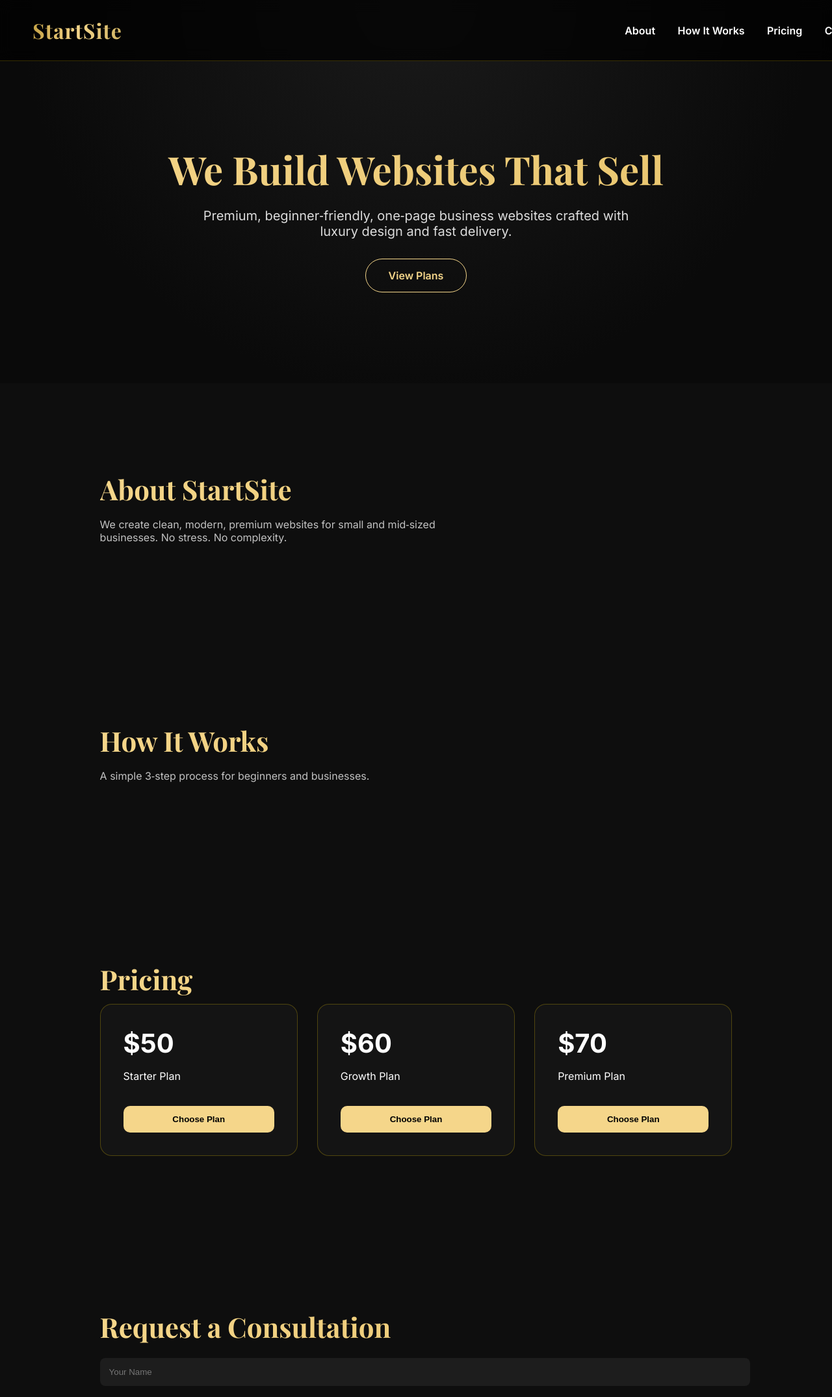
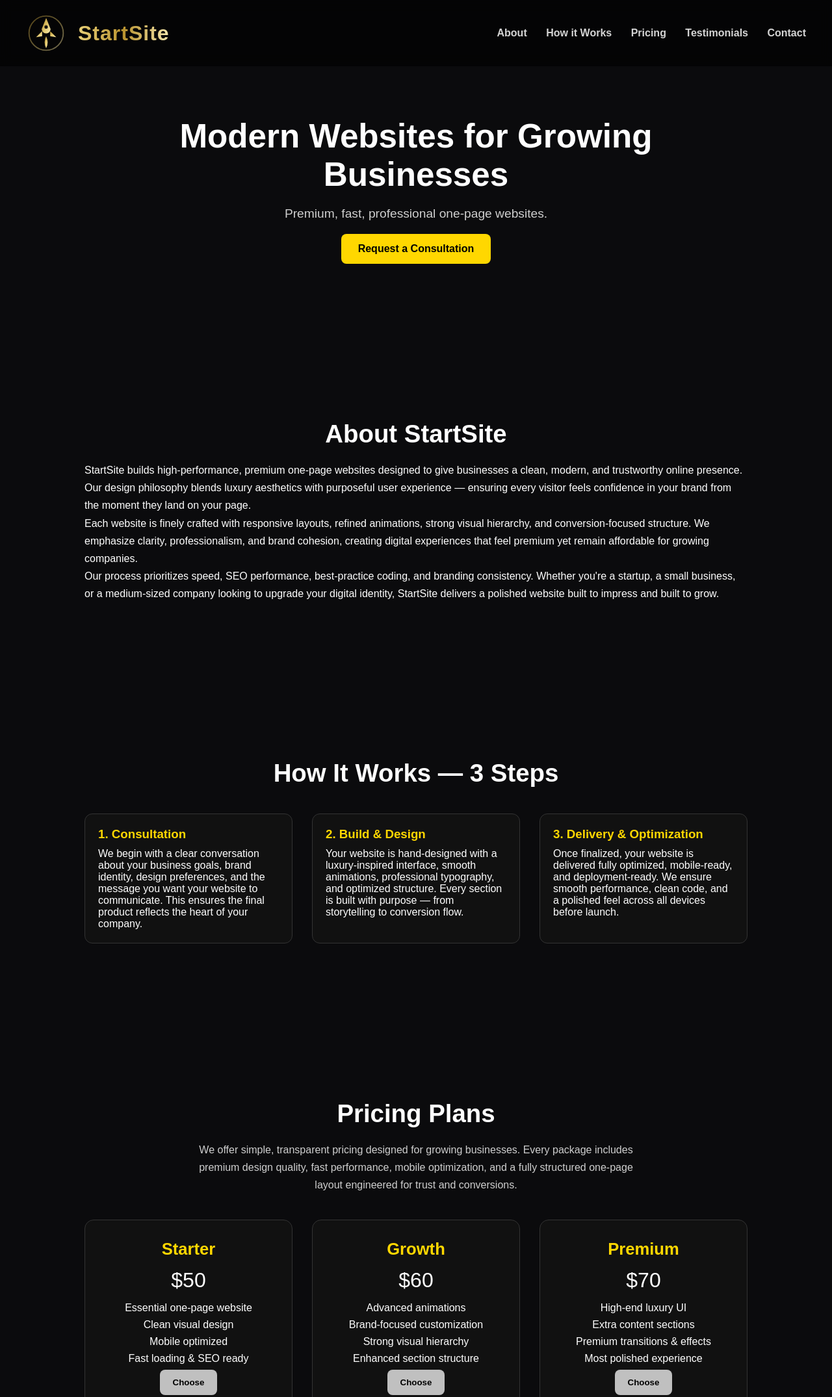
Before and after one commit to startsitedesigns/startsitedesign.github.io, a plain HTML site: page index.html in a window 1280 px wide. Shown: the top 2150 px of the page at 65% size. Drawn offline with nearby package versions, Linux system fonts and the light colour scheme.

Commit message:
index.html

```diff
--- a/index.html
+++ b/index.html
@@ -1,263 +1,182 @@
-<!doctype html>
+<!DOCTYPE html>
 <html lang="en">
 <head>
-  <meta charset="utf-8" />
-  <meta name="viewport" content="width=device-width, initial-scale=1" />
-  <title>StartSite — Premium Website Retailing</title>
-
-  <!-- Luxury Fonts -->
-  <link href="https://fonts.googleapis.com/css2?family=Inter:wght@300;400;600;700;800&family=Playfair+Display:wght@400;600;700&display=swap" rel="stylesheet">
-
+<meta charset="UTF-8" />
+<meta name="viewport" content="width=device-width, initial-scale=1.0" />
+<title>StartSite — Premium Web Design</title>
 <style>
-    body {
-      margin:0;
-      font-family: Inter, sans-serif;
-      background:#0e0e0e;
-      color:white;
-      scroll-behavior:smooth;
-    }
-
-    /* Header */
-    header {
-      display:flex;
-      justify-content:space-between;
-      align-items:center;
-      padding:25px 50px;
-      background:rgba(0,0,0,0.7);
-      position:fixed;
-      top:0;
-      width:100%;
-      z-index:1000;
-      backdrop-filter:blur(10px);
-      border-bottom:1px solid rgba(255,215,0,0.2);
-    }
-
-    .logo {
-      font-family: "Playfair Display", serif;
-      font-size:32px;
-      font-weight:700;
-      letter-spacing:1px;
-      background: linear-gradient(90deg, #c7a447, #f5d68a, #d1b464);
-      -webkit-background-clip:text;
-      color:transparent;
-    }
-
-    nav a {
-      margin-left:30px;
-      font-weight:600;
-      color:white;
-      cursor:pointer;
-      text-decoration:none;
-    }
-
-    nav a:hover { color:#f5d68a; }
-
-    /* Hero */
-    .hero {
-      padding-top:180px;
-      padding-bottom:140px;
-      text-align:center;
-      background: radial-gradient(circle at top, #1a1a1a 0%, #0a0a0a 70%);
-    }
-
-    .hero h1 {
-      font-size:60px;
-      font-weight:800;
-      font-family: "Playfair Display";
-      margin-bottom:20px;
-      background: linear-gradient(90deg, #f5d68a, #e8c46b);
-      -webkit-background-clip:text;
-      color:transparent;
-      animation: fadeUp 1.5s ease;
-    }
-
-    .hero p {
-      font-size:20px;
-      max-width:700px;
-      margin:auto;
-      opacity:0.85;
-      animation: fadeUp 2s ease;
-    }
-
-    .btn {
-      display:inline-block;
-      margin-top:30px;
-      padding:15px 35px;
-      border-radius:50px;
-      border:1px solid #f5d68a;
-      color:#f5d68a;
-      cursor:pointer;
-      font-weight:600;
-      transition:0.3s;
-    }
-
-    .btn:hover {
-      background:#f5d68a;
-      color:black;
-    }
-
-    /* Sections */
-    section {
-      padding:100px 12%;
-    }
-
-    h2.section-title {
-      font-family:"Playfair Display";
-      font-size:42px;
-      margin-bottom:10px;
-      background: linear-gradient(90deg, #f5d68a, #e8c46b);
-      -webkit-background-clip:text;
-      color:transparent;
-    }
-
-    .section-sub {
-      opacity:0.75;
-      max-width:600px;
-      margin-bottom:40px;
-    }
-
+/* Basic reset */
+* { margin:0; padding:0; box-sizing:border-box; }
+body { font-family:Arial, sans-serif; background:#0b0b0d; color:white; }
+header { display:flex; justify-content:space-between; align-items:center; padding:20px 40px; position:fixed; top:0; width:100%; background:rgba(0,0,0,0.6); backdrop-filter:blur(10px); z-index:100; }
+header img { height:50px; }
+nav a { margin-left:25px; color:#d4d4d4; text-decoration:none; font-weight:bold; cursor:pointer; }
+nav a:hover { color:gold; }
+section { padding:120px 40px; max-width:1100px; margin:auto; }
+.hero { text-align:center; padding-top:180px; }
+.hero h1 { font-size:3.2rem; margin-bottom:20px; }
+.hero p { font-size:1.2rem; color:#cfcfcf; }
+.btn { padding:14px 26px; background:gold; color:black; font-weight:bold; border-radius:8px; cursor:pointer; text-decoration:none; display:inline-block; margin-top:20px; }
+/* About */
+.about h2, .how h2, .pricing h2, .testimonials h2, .contact h2 { font-size:2.4rem; margin-bottom:20px; text-align:center; }
+.about p { line-height:1.7; }
+/* How it works */
+.steps { display:grid; grid-template-columns:repeat(auto-fit,minmax(260px,1fr)); gap:30px; margin-top:40px; }
+.step { padding:20px; background:#111; border:1px solid #333; border-radius:12px; }
+.step h3 { margin-bottom:10px; color:gold; }
 /* Pricing */
-    .pricing-grid {
-      display:grid;
-      grid-template-columns:repeat(auto-fit, minmax(280px, 1fr));
-      gap:30px;
-    }
-
-    .price-card {
-      background:#141414;
-      padding:35px;
-      border-radius:18px;
-      border:1px solid rgba(255,215,0,0.25);
-      transition:0.3s;
-    }
-
-    .price-card:hover {
-      transform:translateY(-8px);
-      box-shadow:0 0 25px rgba(255,215,0,0.15);
-    }
-
-    .price {
-      font-size:40px;
-      margin-bottom:10px;
-      font-weight:700;
-    }
-
-    .select-btn {
-      margin-top:20px;
-      width:100%;
-      background:#f5d68a;
-      border:none;
-      padding:13px;
-      border-radius:10px;
-      font-weight:700;
-      cursor:pointer;
-      transition:0.3s;
-    }
-
-    .select-btn:hover { background:white; }
-
-    /* Contact Form */
-    form input, form textarea {
-      width:100%;
-      padding:14px;
-      margin:10px 0;
-      border-radius:8px;
-      border:none;
-      background:#1d1d1d;
-      color:white;
-    }
-
-    form button {
-      background:#f5d68a;
-      padding:15px 35px;
-      border:none;
-      border-radius:10px;
-      font-weight:700;
-      cursor:pointer;
-      margin-top:10px;
-    }
-
+.pricing-cards { display:grid; grid-template-columns:repeat(auto-fit,minmax(260px,1fr)); gap:30px; margin-top:40px; }
+.card { background:#111; border:1px solid #333; border-radius:14px; padding:30px; text-align:center; }
+.card h3 { font-size:1.6rem; margin-bottom:10px; color:gold; }
+.card p { margin:8px 0; }
+.card .price { font-size:2rem; margin:15px 0; }
+.card button { padding:12px 20px; border:none; background:silver; font-weight:bold; border-radius:8px; cursor:pointer; }
+.card button:hover { background:gold; color:black; }
+/* Testimonials */
+.testimonials-grid { display:grid; grid-template-columns:repeat(auto-fit,minmax(260px,1fr)); gap:30px; margin-top:30px; }
+.testimonial { background:#111; padding:22px; border-radius:12px; border:1px solid #333; }
+.testimonial p { margin-bottom:10px; }
+/* Contact */
+form { display:flex; flex-direction:column; gap:15px; max-width:600px; margin:30px auto 0; }
+input, textarea { padding:12px; border-radius:8px; border:none; background:#1a1a1a; color:white; border:1px solid #333; }
+button.submit { padding:14px; background:gold; color:black; border:none; border-radius:8px; font-weight:bold; cursor:pointer; }
+/* Footer */
+footer { text-align:center; padding:40px; background:#0a0a0a; margin-top:60px; color:#aaa; }
+.socials a { color:#aaa; margin:0 10px; text-decoration:none; font-size:1.3rem; }
 /* Animations */
-    @keyframes fadeUp {
-      0% { opacity:0; transform:translateY(20px); }
-      100% { opacity:1; transform:translateY(0); }
-    }
+.reveal { opacity:0; transform:translateY(40px); transition:all 0.9s ease; }
+.reveal.visible { opacity:1; transform:translateY(0); }
+.parallax { background-attachment:fixed; background-size:cover; background-position:center; }
 </style>
 </head>
-
 <body>
 <header>
-    <div class="logo">StartSite</div>
+<div style="display:flex; align-items:center; gap:18px;">
+    <!-- Modern Premium StartSite Logo -->
+    <svg width="62" height="62" viewBox="0 0 200 200" xmlns="http://www.w3.org/2000/svg">
+    <defs>
+        <linearGradient id="rocketGold" x1="0%" y1="0%" x2="100%" y2="100%">
+            <stop offset="0%" stop-color="#b9932f" />
+            <stop offset="60%" stop-color="#e8cf77" />
+            <stop offset="100%" stop-color="#f5e7ad" />
+        </linearGradient>
+        <linearGradient id="rocketDark" x1="0%" y1="0%" x2="100%" y2="100%">
+            <stop offset="0%" stop-color="#111" />
+            <stop offset="100%" stop-color="#222" />
+        </linearGradient>
+    </defs>
+
+    <!-- Rocket Body -->
+    <path d="M100 30 L120 80 A20 20 0 0 1 80 80 Z" fill="url(#rocketGold)" stroke="url(#rocketGold)" stroke-width="4" />
+
+    <!-- Rocket Window -->
+    <circle cx="100" cy="70" r="10" fill="#0b0b0d" stroke="url(#rocketGold)" stroke-width="3" />
+
+    <!-- Fins -->
+    <path d="M120 90 L150 120 L120 115 Z" fill="url(#rocketGold)" />
+    <path d="M80 90 L50 120 L80 115 Z" fill="url(#rocketGold)" />
+
+    <!-- Flames -->
+    <path d="M100 115 Q115 145 100 175 Q85 145 100 115" fill="url(#rocketGold)" />
+
+    <!-- Outer Glow Ring -->
+    <circle cx="100" cy="100" r="85" stroke="url(#rocketGold)" stroke-width="6" fill="none" opacity="0.45" />
+</svg>
+
+    <span style="font-size:2rem; font-weight:800; letter-spacing:1px; background:linear-gradient(90deg, #e8cf77, #b9932f, #f5e7ad); -webkit-background-clip:text; color:transparent; font-family:'Poppins', sans-serif;">
+        StartSite
+    </span>
+</div>
 <nav>
 <a onclick="scrollToSection('about')">About</a>
-      <a onclick="scrollToSection('how')">How It Works</a>
+<a onclick="scrollToSection('how')">How it Works</a>
 <a onclick="scrollToSection('pricing')">Pricing</a>
+<a onclick="scrollToSection('testimonials')">Testimonials</a>
 <a onclick="scrollToSection('contact')">Contact</a>
 </nav>
 </header>
-
-  <div class="hero">
-    <h1>We Build Websites That Sell</h1>
-    <p>Premium, beginner‑friendly, one‑page business websites crafted with luxury design and fast delivery.</p>
-    <div class="btn" onclick="scrollToSection('pricing')">View Plans</div>
+<section class="hero" id="hero">
+<h1>Modern Websites for Growing Businesses</h1>
+<p>Premium, fast, professional one‑page websites.</p>
+<a class="btn" onclick="scrollToSection('contact')">Request a Consultation</a>
+</section>
+<section class="about" id="about">
+<h2>About StartSite</h2>
+<p>StartSite builds high‑performance, premium one‑page websites designed to give businesses a clean, modern, and trustworthy online presence. Our design philosophy blends luxury aesthetics with purposeful user experience — ensuring every visitor feels confidence in your brand from the moment they land on your page.</p>
+<p>Each website is finely crafted with responsive layouts, refined animations, strong visual hierarchy, and conversion‑focused structure. We emphasize clarity, professionalism, and brand cohesion, creating digital experiences that feel premium yet remain affordable for growing companies.</p>
+<p>Our process prioritizes speed, SEO performance, best‑practice coding, and branding consistency. Whether you're a startup, a small business, or a medium‑sized company looking to upgrade your digital identity, StartSite delivers a polished website built to impress and built to grow.</p>
+</section>
+<section class="how" id="how">
+<h2>How It Works — 3 Steps</h2>
+<div class="steps">
+<div class="step"><h3>1. Consultation</h3><p>We begin with a clear conversation about your business goals, brand identity, design preferences, and the message you want your website to communicate. This ensures the final product reflects the heart of your company.</p></div>
+<div class="step"><h3>2. Build & Design</h3><p>Your website is hand‑designed with a luxury‑inspired interface, smooth animations, professional typography, and optimized structure. Every section is built with purpose — from storytelling to conversion flow.</p></div>
+<div class="step"><h3>3. Delivery & Optimization</h3><p>Once finalized, your website is delivered fully optimized, mobile‑ready, and deployment‑ready. We ensure smooth performance, clean code, and a polished feel across all devices before launch.</p></div>
 </div>
-
-  <section id="about">
-    <h2 class="section-title">About StartSite</h2>
-    <p class="section-sub">We create clean, modern, premium websites for small and mid‑sized businesses. No stress. No complexity.</p>
 </section>
-
-  <section id="how">
-    <h2 class="section-title">How It Works</h2>
-    <p class="section-sub">A simple 3‑step process for beginners and businesses.</p>
-  </section>
-
-  <section id="pricing">
-    <h2 class="section-title">Pricing</h2>
-    <div class="pricing-grid">
-
-      <div class="price-card">
-        <div class="price">$50</div>
-        <p>Starter Plan</p>
-        <button class="select-btn" onclick="choosePlan('Starter - $50')">Choose Plan</button>
-      </div>
-
-      <div class="price-card">
-        <div class="price">$60</div>
-        <p>Growth Plan</p>
-        <button class="select-btn" onclick="choosePlan('Growth - $60')">Choose Plan</button>
-      </div>
-
-      <div class="price-card">
-        <div class="price">$70</div>
-        <p>Premium Plan</p>
-        <button class="select-btn" onclick="choosePlan('Premium - $70')">Choose Plan</button>
-      </div>
-
+<section class="pricing" id="pricing">
+<h2>Pricing Plans</h2>
+<p style="text-align:center; max-width:700px; margin:auto; line-height:1.7; color:#cfcfcf;">We offer simple, transparent pricing designed for growing businesses. Every package includes premium design quality, fast performance, mobile optimization, and a fully structured one‑page layout engineered for trust and conversions.</p>
+<div class="pricing-cards">
+<div class="card"><h3>Starter</h3><p class="price">$50</p><p>Essential one‑page website</p><p>Clean visual design</p><p>Mobile optimized</p><p>Fast loading & SEO ready</p><button onclick="choosePlan('Starter — $50')">Choose</button></div>
+<div class="card"><h3>Growth</h3><p class="price">$60</p><p>Advanced animations</p><p>Brand‑focused customization</p><p>Strong visual hierarchy</p><p>Enhanced section structure</p><button onclick="choosePlan('Growth — $60')">Choose</button></div>
+<div class="card"><h3>Premium</h3><p class="price">$70</p><p>High‑end luxury UI</p><p>Extra content sections</p><p>Premium transitions & effects</p><p>Most polished experience</p><button onclick="choosePlan('Premium — $70')">Choose</button></div>
 </div>
 </section>
 
-  <section id="contact">
-    <h2 class="section-title">Request a Consultation</h2>
-    <form id="contactForm">
-      <input type="text" placeholder="Your Name" required>
-      <input type="email" placeholder="Your Email" required>
-      <input id="selectedPlan" type="text" placeholder="Selected Plan" readonly>
-      <textarea placeholder="Tell us about your business..." rows="5"></textarea>
-      <button type="submit">Submit Request</button>
+<section class="trusted" id="trusted">
+<h2 style="text-align:center; font-size:2.4rem; margin-bottom:20px;">Trusted by Growing Brands</h2>
+<p style="text-align:center; max-width:750px; margin:auto; color:#cfcfcf; line-height:1.7;">
+StartSite is trusted by entrepreneurs, small businesses, and fast‑growing brands who value speed, professionalism, and reliability. Every website we deliver is completed in <strong>1–3 days</strong>, fully optimized, visually polished, and designed to make your business look credible from day one.
+</p>
+
+<div style="display:flex; justify-content:center; flex-wrap:wrap; gap:40px; margin-top:50px; opacity:0.9;">
+    <div style="font-size:1.4rem; color:gold; font-weight:600; letter-spacing:1px;">• Apex Solutions</div>
+    <div style="font-size:1.4rem; color:gold; font-weight:600; letter-spacing:1px;">• Luna Media</div>
+    <div style="font-size:1.4rem; color:gold; font-weight:600; letter-spacing:1px;">• Velocity Corp</div>
+    <div style="font-size:1.4rem; color:gold; font-weight:600; letter-spacing:1px;">• Horizon Build</div>
+</div>
+</section>
+
+<section class="testimonials"" id="testimonials">
+<h2>Testimonials</h2>
+<p style="text-align:center; max-width:700px; margin:auto; color:#cfcfcf; line-height:1.7;">Businesses trust StartSite because we focus on clarity, quality, and long‑term value. Here’s what clients say about their experience:</p>
+<div class="testimonials-grid">
+<div class="testimonial"><p>“StartSite transformed my business — the site looks premium and feels incredibly fast. The attention to detail and modern feel exceeded my expectations.”</p><strong>— Sarah L.</strong></div>
+<div class="testimonial"><p>“The animations, structure, and overall design quality blew me away. This is the best value for professional website design I’ve ever seen.”</p><strong>— David R.</strong></div>
+<div class="testimonial"><p>“Super clean, professional, mobile‑perfect, and visually stunning. My business looks 10x more trustworthy now.”</p><strong>— Michelle P.</strong></div>
+</div>
+</section>
+<section class="contact" id="contact">
+<h2>Request a Consultation</h2>
+<form>
+<input type="text" placeholder="Your Name" required />
+<input type="email" placeholder="Email" required />
+<input type="text" id="selectedPlanHidden" name="selectedPlan" hidden />
+<textarea rows="5" placeholder="Tell us about your project..."></textarea>
+<button class="submit">Send Request</button>
 </form>
 </section>
-
+<footer>
+<div class="socials">
+<a href="#">Instagram</a>
+<a href="#">Twitter</a>
+<a href="#">LinkedIn</a>
+</div>
+<p>© 2025 StartSite. All rights reserved.</p>
+</footer>
 <script>
 function scrollToSection(id) {
-      document.getElementById(id).scrollIntoView({ behavior:"smooth" });
+  document.getElementById(id).scrollIntoView({ behavior:'smooth' });
 }
+function choosePlan(plan) {
+  document.getElementById('selectedPlanHidden').value = plan;
+  const textarea = document.querySelector('textarea');
+  textarea.value = `Selected Plan: ${plan}
 
-    function choosePlan(name) {
-      document.getElementById('selectedPlan').value = name;
+` + textarea.value;
   scrollToSection('contact');
 }
 </script>
-
 </body>
 </html>
```
Lines whose indentation alone changed are shown as unchanged.
